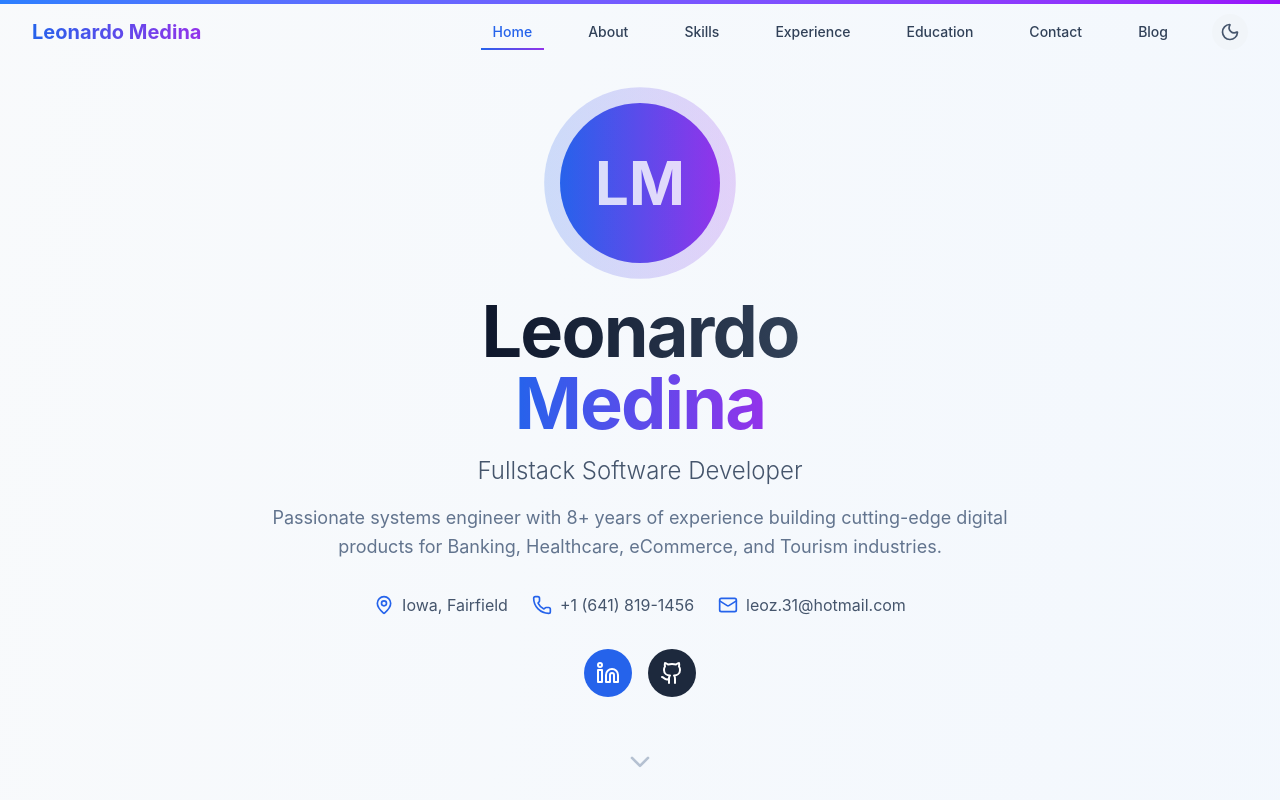
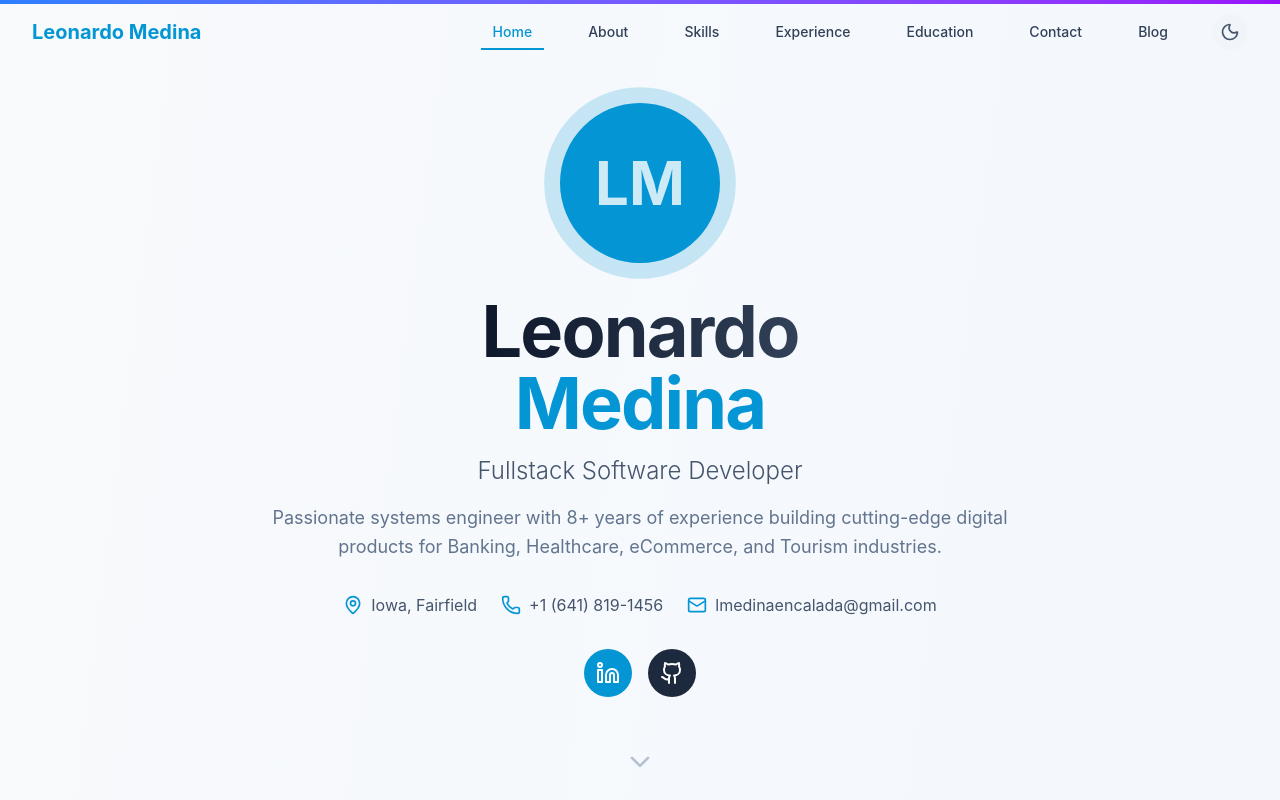
Before and after one commit to leone2016/leonardomedina.com.ec, a React (Vite) app: page / in a window 1280 px wide. Shown: the top 800 px of the page. Built offline with nearby package versions, Linux system fonts and the light colour scheme.

Commit message:
feat(colors)

```diff
--- a/src/Components/Contact.jsx
+++ b/src/Components/Contact.jsx
@@ -13,8 +13,8 @@ const contactInfo = [
     {
         icon: Mail,
         label: 'Email',
-        value: 'leoz.31@hotmail.com',
-        href: 'mailto:leoz.31@hotmail.com',
+        value: 'lmedinaencalada@gmail.com',
+        href: 'mailto:lmedinaencalada@gmail.com',
         color: 'from-primary to-primary/80'
     },
     {
@@ -42,21 +42,21 @@ const socialLinks = [
 ];
 
 const references = [
-    {
-        name: 'Juan Pablo Paredes',
-        company: 'Technisys',
-        phone: '+593 992007443'
-    },
-    {
-        name: 'Lorena Guartazaca',
-        company: 'OpcionAuto',
-        phone: '+593 994607544'
-    },
-    {
-        name: 'Danilo Vasquez',
-        company: 'Bayteq',
-        phone: '+593 987965215'
-    }
+    // {
+    //     name: 'Juan Pablo Paredes',
+    //     company: 'Technisys',
+    //     phone: '+593 992007443'
+    // },
+    // {
+    //     name: 'Lorena Guartazaca',
+    //     company: 'OpcionAuto',
+    //     phone: '+593 994607544'
+    // },
+    // {
+    //     name: 'Danilo Vasquez',
+    //     company: 'Bayteq',
+    //     phone: '+593 987965215'
+    // }
 ];
 
 export default function Contact() {
@@ -253,7 +253,7 @@ export default function Contact() {
                             transition={{ delay: 0.6 }}
                         >
                             <motion.a
-                                href="mailto:leoz.31@hotmail.com"
+                                href="mailto:lmedinaencalada@gmail.com"
                                 whileHover={{ scale: 1.05, y: -2 }}
                                 whileTap={{ scale: 0.95 }}
                                 className="inline-flex items-center gap-3 px-8 py-4 bg-white text-primary rounded-lg font-semibold hover:bg-slate-50 transition-colors shadow-lg"
--- a/src/Components/Hero.jsx
+++ b/src/Components/Hero.jsx
@@ -91,9 +91,9 @@ export default function Hero() {
                             <Phone className="w-5 h-5 text-primary" />
                             <span>+1 (641) 819-1456</span>
                         </a>
-                        <a href="mailto:leoz.31@hotmail.com" className="flex items-center gap-2 hover:text-primary transition-colors">
+                        <a href="mailto:lmedinaencalada@gmail.com" className="flex items-center gap-2 hover:text-primary transition-colors">
                             <Mail className="w-5 h-5 text-primary" />
-                            <span>leoz.31@hotmail.com</span>
+                            <span>lmedinaencalada@gmail.com</span>
                         </a>
                     </motion.div>
 
--- a/src/index.css
+++ b/src/index.css
@@ -2,9 +2,9 @@
 
 :root {
     /* Light Mode Defaults */
-    --primary-color: #2563eb;
+    --primary-color: #0395d4;
     --primary-foreground-color: #ffffff;
-    --secondary-color: #9333ea;
+    --secondary-color: #0395d4;
     --secondary-foreground-color: #ffffff;
 
     --background-color: #ffffff;
@@ -13,9 +13,9 @@
 
 .dark {
     /* Dark Mode Overrides */
-    --primary-color: #3b82f6;
+    --primary-color: #0395d4;
     /* Lighter blue for dark mode */
-    --secondary-color: #a855f7;
+    --secondary-color: #0395d4;
     /* Lighter purple */
 
     --background-color: #0f172a;
```
